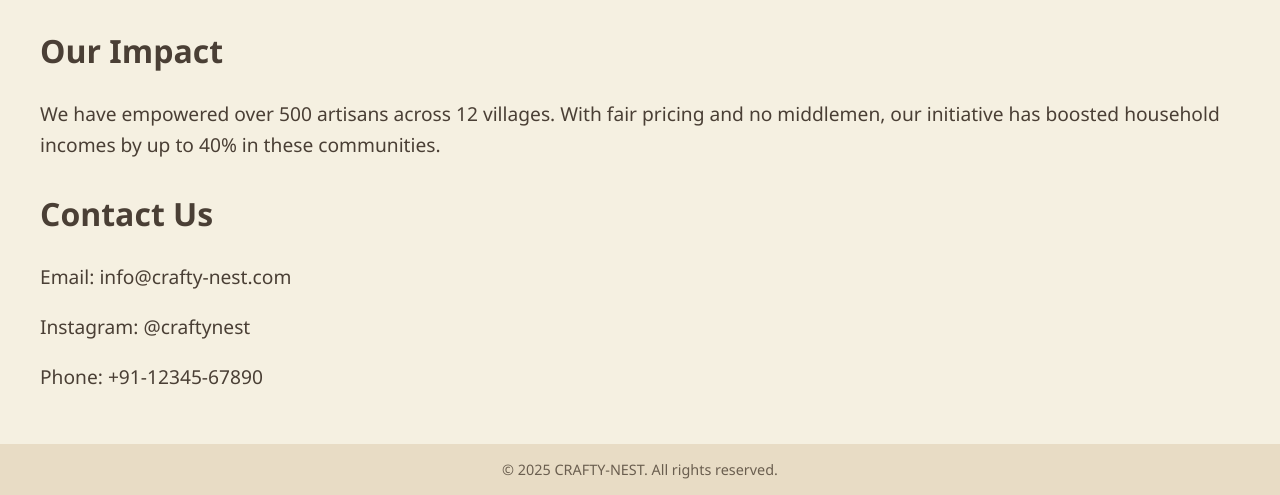
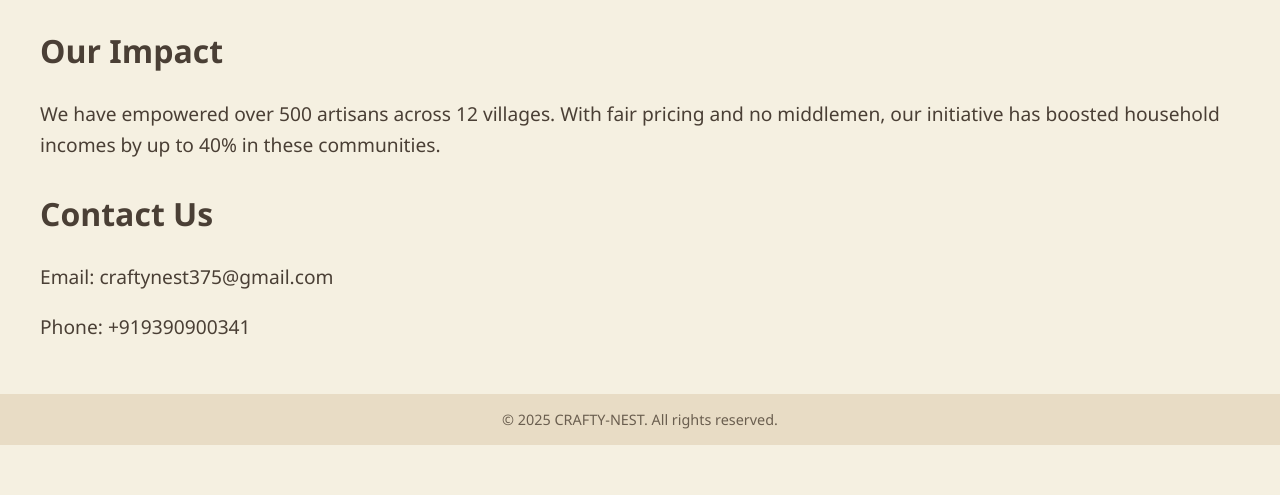
Before and after one commit to Hazel-05/Crafty-nest, a plain HTML site: page index.html in a window 1280 px wide. Shown: the part 1212-1707 px from the top of the page. After the commit the page ends 1657 px from the top, so only its background shows below. Drawn offline with Linux system fonts and the light colour scheme.

Commit message:
Update1 index.html

```diff
--- a/index.html
+++ b/index.html
@@ -183,9 +183,8 @@
 
     <section id="contact">
       <h2>Contact Us</h2>
-      <p>Email: info@crafty-nest.com</p>
-      <p>Instagram: @craftynest</p>
-      <p>Phone: +91-12345-67890</p>
+      <p>Email: craftynest375@gmail.com</p>
+      <p>Phone: +919390900341</p>
     </section>
   </main>
   <footer>
```
